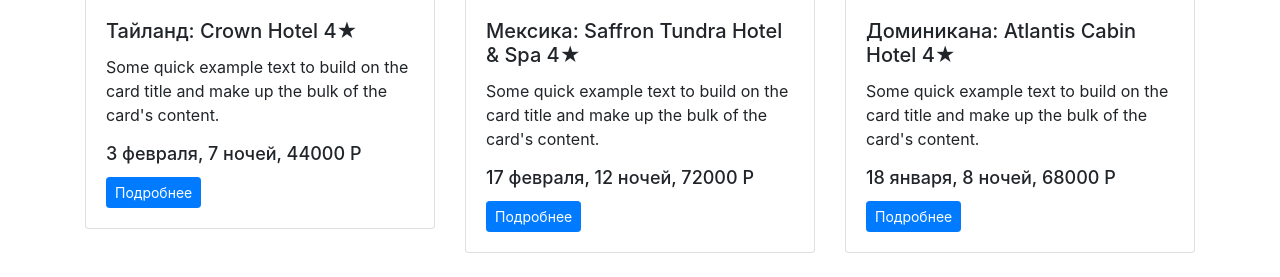
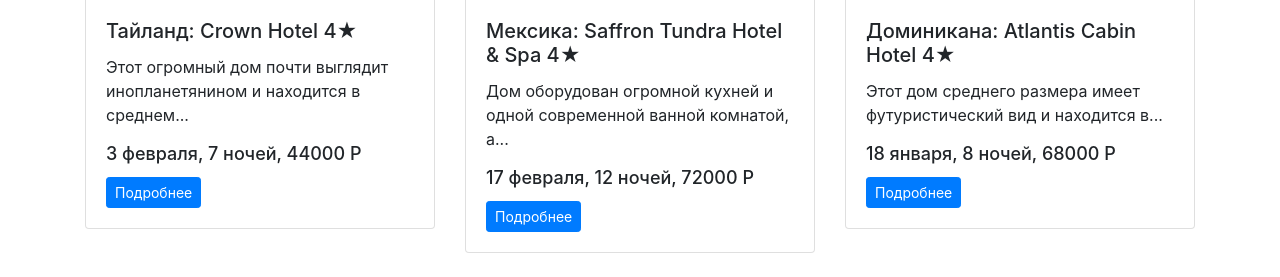
Before and after one commit to MelleRx/FlaskProject, a Flask app: page / in a window 1280 px wide. Shown: the part 1188-1465 px from the top of the page. Run offline with Flask 2, Linux system fonts and the light colour scheme; some libraries are stand-ins or nearby versions.

Commit message:
-add description

```diff
--- a/templates/index.html
+++ b/templates/index.html
@@ -10,102 +10,23 @@
     </section>
     <!-- CARDS -->
     <div class="row mt-5">
+        {% for i in range (6) %}
         <div class="col-4">
             <div class="card mb-4">
                 <div class="embed-responsive embed-responsive-16by9">
-                    <img class="card-img-top embed-responsive-item" src={{tours[random[0]]["picture"]}} alt=""/>
+                    <img class="card-img-top embed-responsive-item" src={{tours[random[i]]["picture"]}} alt=""/>
                 </div>
                 <div class="card-body">
-                    <h2 class="h5 card-title">{{ tours[random[0]]["country"] }}: {{ tours[random[0]]["title"] }}
-                        {{ tours[random[0]]["stars"] }}&#9733;</h2>
-                    <p class="card-text;">Some quick example text to build on the card title and make up the bulk of the
-                        card's content.</p>
-                    <h2 class="h5 card-title" style="font-size: 18px">{{ tours[random[0]]["date"] }},
-                        {{ tours[random[0]]["nights"] }} ночей, {{ tours[random[0]]["price"] }} Р</h2>
+                    <h2 class="h5 card-title">{{ tours[random[i]]["country"] }}: {{ tours[random[i]]["title"] }}
+                        {{ tours[random[i]]["stars"] }}&#9733;</h2>
+                    <p class="card-text;">{{ tours[random[i]]["description"]|truncate(75) }}</p>
+                    <h2 class="h5 card-title" style="font-size: 18px">{{ tours[random[i]]["date"] }},
+                        {{ tours[random[i]]["nights"] }} ночей, {{ tours[random[i]]["price"] }} Р</h2>
                     <a href="/tours/{{ tours[random[0]]['title'].split(' ')[0] }}" class="btn btn-sm btn-primary">Подробнее</a>
                 </div>
             </div>
         </div>
-        <div class="col-4">
-            <div class="card mb-4">
-                <div class="embed-responsive embed-responsive-16by9">
-                    <img class="card-img-top embed-responsive-item" src={{tours[random[1]]["picture"]}} alt=""/>
-                </div>
-                <div class="card-body">
-                    <h2 class="h5 card-title">{{ tours[random[1]]["country"] }}: {{ tours[random[1]]["title"] }}
-                        {{ tours[random[1]]["stars"] }}&#9733;</h2>
-                    <p class="card-text">Some quick example text to build on the card title and make up the bulk of the
-                        card's content.</p>
-                    <h2 class="h5 card-title" style="font-size: 18px">{{ tours[random[1]]["date"] }},
-                        {{ tours[random[1]]["nights"] }} ночей, {{ tours[random[1]]["price"] }} Р</h2>
-                    <a href="/tours/{{tours[random[1]]['title'].split(' ')[0]}}" class="btn btn-sm btn-primary">Подробнее</a>
-                </div>
-            </div>
-        </div>
-        <div class="col-4">
-            <div class="card mb-4">
-                <div class="embed-responsive embed-responsive-16by9">
-                    <img class="card-img-top embed-responsive-item" src={{tours[random[2]]["picture"]}} alt=""/>
-                </div>
-                <div class="card-body">
-                    <h2 class="h5 card-title">{{ tours[random[2]]["country"] }}: {{ tours[random[2]]["title"] }}
-                        {{ tours[random[2]]["stars"] }}&#9733;</h2>
-                    <p class="card-text">Some quick example text to build on the card title and make up the bulk of the
-                        card's content.</p>
-                    <h2 class="h5 card-title" style="font-size: 18px">{{ tours[random[2]]["date"] }},
-                        {{ tours[random[2]]["nights"] }} ночей, {{ tours[random[2]]["price"] }} Р</h2>
-                    <a href="/tours/{{tours[random[2]]['title'].split(' ')[0]}}" class="btn btn-sm btn-primary">Подробнее</a>
-                </div>
-            </div>
-        </div>
-        <div class="col-4">
-            <div class="card mb-4">
-                <div class="embed-responsive embed-responsive-16by9">
-                    <img class="card-img-top embed-responsive-item" src={{tours[random[3]]["picture"]}} alt=""/>
-                </div>
-                <div class="card-body">
-                    <h2 class="h5 card-title">{{ tours[random[3]]["country"] }}: {{ tours[random[3]]["title"] }}
-                        {{ tours[random[3]]["stars"] }}&#9733;</h2>
-                    <p class="card-text">Some quick example text to build on the card title and make up the bulk of the
-                        card's content.</p>
-                    <h2 class="h5 card-title" style="font-size: 18px">{{ tours[random[3]]["date"] }},
-                        {{ tours[random[3]]["nights"] }} ночей, {{ tours[random[3]]["price"] }} Р</h2>
-                    <a href="/tours/{{tours[random[3]]['title'].split(' ')[0]}}" class="btn btn-sm btn-primary">Подробнее</a>
-                </div>
-            </div>
-        </div>
-        <div class="col-4">
-            <div class="card mb-4">
-                <div class="embed-responsive embed-responsive-16by9">
-                    <img class="card-img-top embed-responsive-item" src={{tours[random[4]]["picture"]}} alt=""/>
-                </div>
-                <div class="card-body">
-                    <h2 class="h5 card-title">{{ tours[random[4]]["country"] }}: {{ tours[random[4]]["title"] }}
-                        {{ tours[random[4]]["stars"] }}&#9733;</h2>
-                    <p class="card-text">Some quick example text to build on the card title and make up the bulk of the
-                        card's content.</p>
-                    <h2 class="h5 card-title" style="font-size: 18px">{{ tours[random[4]]["date"] }},
-                        {{ tours[random[4]]["nights"] }} ночей, {{ tours[random[4]]["price"] }} Р</h2>
-                    <a href="/tours/{{tours[random[4]]['title'].split(' ')[0]}}" class="btn btn-sm btn-primary">Подробнее</a>
-                </div>
-            </div>
-        </div>
-        <div class="col-4">
-            <div class="card mb-4">
-                <div class="embed-responsive embed-responsive-16by9">
-                    <img class="card-img-top embed-responsive-item" src={{tours[random[5]]["picture"]}} alt=""/>
-                </div>
-                <div class="card-body">
-                    <h2 class="h5 card-title">{{ tours[random[5]]["country"] }}: {{ tours[random[5]]["title"] }}
-                        {{ tours[random[5]]["stars"] }}&#9733;</h2>
-                    <p class="card-text">Some quick example text to build on the card title and make up the bulk of the
-                        card's content.</p>
-                    <h2 class="h5 card-title" style="font-size: 18px">{{ tours[random[5]]["date"] }},
-                        {{ tours[random[5]]["nights"] }} ночей, {{ tours[random[5]]["price"] }} Р</h2>
-                    <a href="/tours/{{tours[random[5]]['title'].split(' ')[0]}}" class="btn btn-sm btn-primary">Подробнее</a>
-                </div>
-            </div>
-        </div>
+        {% endfor %}
     </div>
 </main>
 {% endblock %}
```
